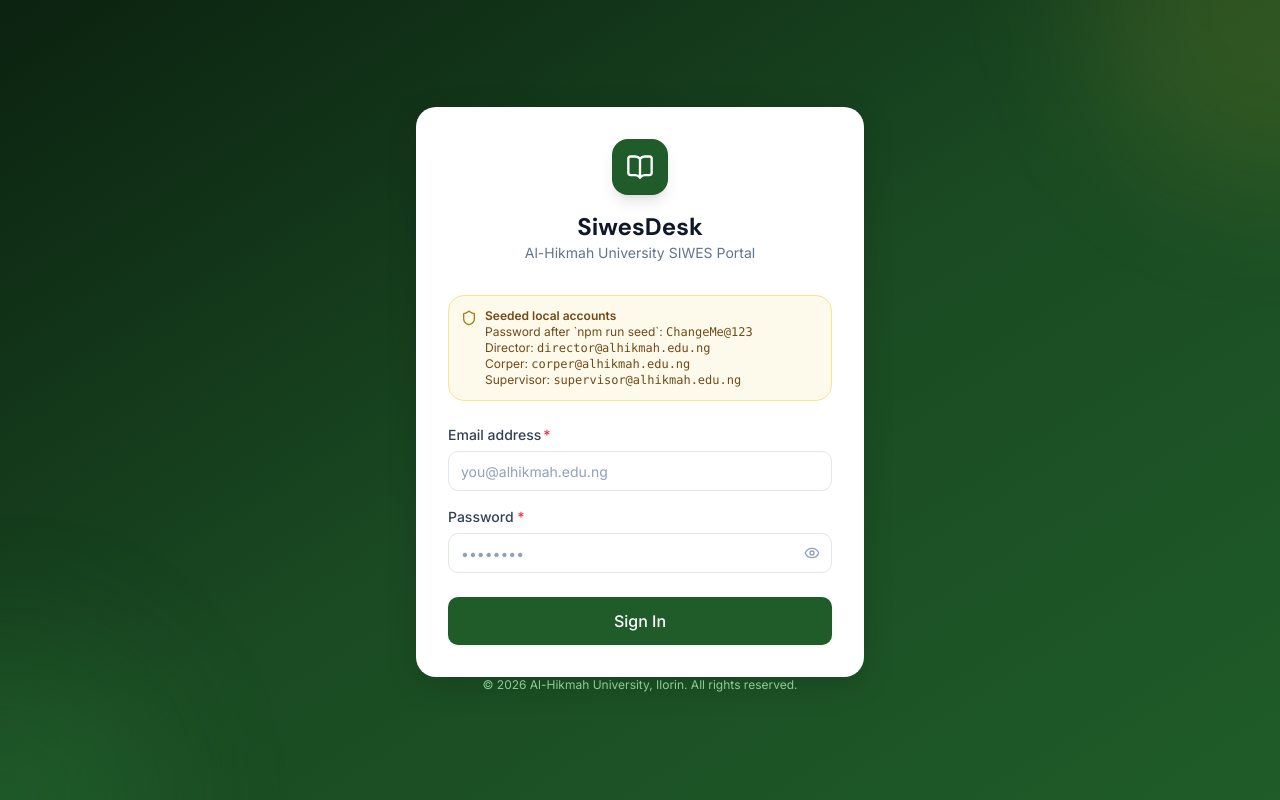
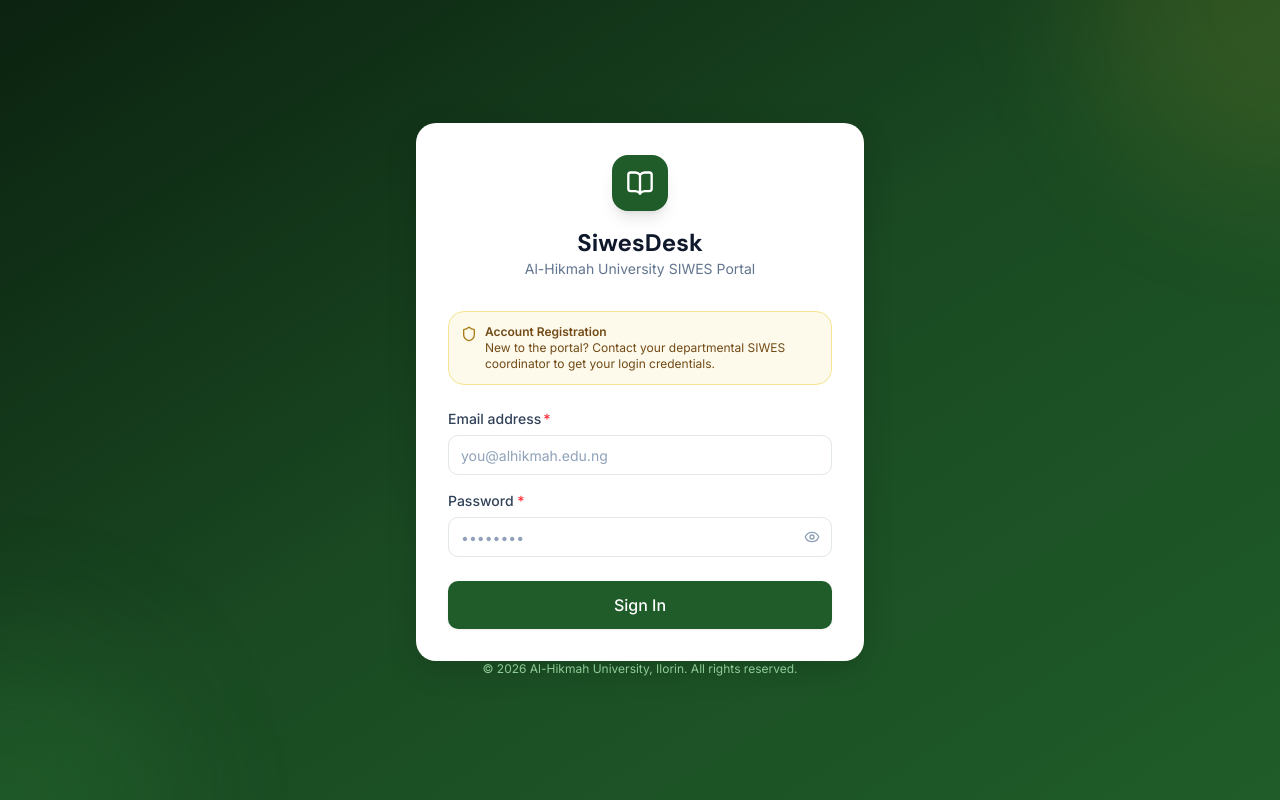
Before and after one commit to Abuaslamtech/siwesdesk, a React (Vite) app: page /login in a window 1280 px wide. Shown: the top 800 px of the page. Built offline with nearby package versions, Linux system fonts and the light colour scheme.

Commit message:
removed seed information on login

```diff
--- a/src/pages/auth/Login.tsx
+++ b/src/pages/auth/Login.tsx
@@ -54,18 +54,15 @@
             <h1 className="text-2xl font-heading font-bold text-slate-900">SiwesDesk</h1>
             <p className="text-sm text-slate-500 mt-1">Al-Hikmah University SIWES Portal</p>
           </div>
-
-          {/* Demo hint */}
+          {/* Registration Information */}
           <div className="mb-6 p-3 bg-gold-50 border border-gold-200 rounded-lg flex items-start gap-2">
-            <Shield className="w-4 h-4 text-gold-600 mt-0.5 flex-shrink-0" />
+            <Shield className="w-4 h-4 text-gold-600 mt-0.5 shrink-0" />
             <div className="text-xs text-gold-800">
-              <p className="font-semibold mb-1">Seeded local accounts</p>
-              <p>Password after `npm run seed`: <span className="font-mono">ChangeMe@123</span></p>
-              <p>Director: <span className="font-mono">director@alhikmah.edu.ng</span></p>
-              <p>Corper: <span className="font-mono">corper@alhikmah.edu.ng</span></p>
-              <p>Supervisor: <span className="font-mono">supervisor@alhikmah.edu.ng</span></p>
+              <p className="font-semibold mb-1">Account Registration</p>
+              <p>New to the portal? Contact your departmental SIWES coordinator to get your login credentials.</p>
             </div>
           </div>
+
 
           <form onSubmit={handleSubmit(onSubmit)} className="space-y-4" noValidate>
             <Input
```
